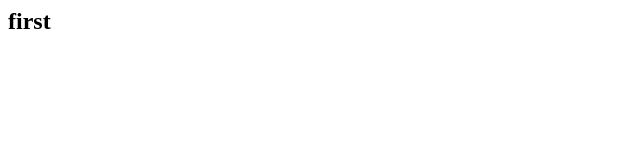
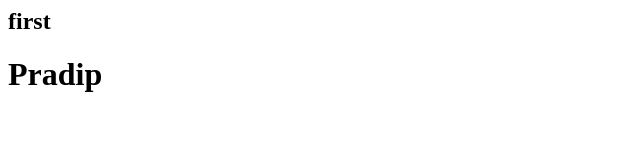
Before and after one commit to BhosaleAkash/GitPractice, a plain HTML site: page index.html in a window 1280 px wide. Shown: the whole page, without its empty margins (0-640 px from the left). Drawn offline with Linux system fonts and the light colour scheme.

Commit message:
commit to pradip

```diff
--- a/index.html
+++ b/index.html
@@ -8,5 +8,7 @@
 <body>
 
     <h2>first</h2>
+    <h1>Pradip</h1>
+
 </body>
 </html>
```
